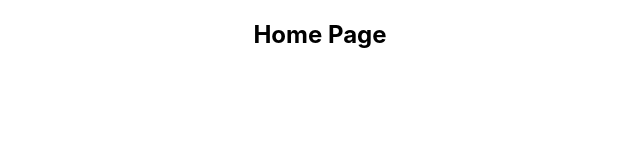
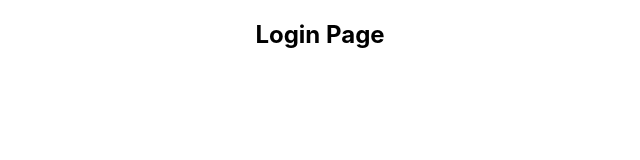
Before and after one commit to jmsclrk/gympad-fronted, a React (Create React App) app: page / in a window 1280 px wide. Shown: the top 160 px of the page, without its empty margins (320-960 px from the left). Built offline with nearby package versions, Linux system fonts and the light colour scheme.

Commit message:
Add login route for unauthnticated page visits

```diff
--- a/src/App.tsx
+++ b/src/App.tsx
@@ -1,15 +1,25 @@
-import React from 'react';
-import { Route, Switch } from 'react-router-dom';
+import React, { useState } from 'react';
+import { Redirect, Route, Switch } from 'react-router-dom';
 import './App.css';
 
-function App() {
+import { User } from './models/user'
+
+
+export default function App() {
+  const [user, setUser] = useState<User | null>(null)
+
   return (
     <div className="App">
       <Switch>
-        <Route path="/" exact children={<div><h2>Home Page</h2></div>} />
+        {user ? (
+            <Route path="/" exact children={<div ><h2>Home Page</h2></div>} />
+        ) : (
+          <>
+            <Route path="/" exact children={<div><h2>Login Page</h2></div>} />
+            <Route path="/" render={() => <Redirect to="/" />} />
+          </>
+        )}
       </Switch>
     </div>
   );
 }
-
-export default App;
--- /dev/null
+++ b/src/models/user/index.tsx
@@ -0,0 +1,6 @@
+export interface User {
+  email?: string;
+  username?: string;
+  first_name?: string;
+  last_name?: string;
+}
```
